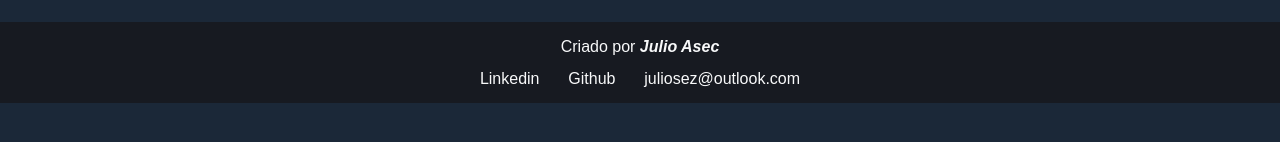
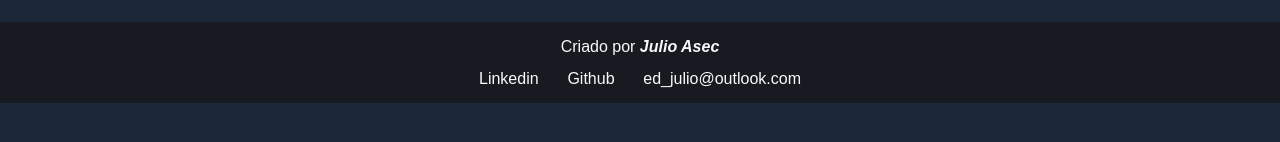
Before and after one commit to Julioasec/lista-de-tarefas, an Angular app: page /home in a window 1280 px wide. Shown: the part 652-794 px from the top of the page. Built offline with nearby package versions, Linux system fonts and the light colour scheme; a web font is replaced by a local one.

Commit message:
alterações no href do footer

```diff
--- a/src/app/components/footer/footer.component.html
+++ b/src/app/components/footer/footer.component.html
@@ -2,9 +2,9 @@
     <div class="footer">
         <p>Criado por <span class="embed-text">Julio Asec</span></p>
         <div class="contatos">
-            <a href="">Linkedin</a>
-            <a href="">Github</a>
-            <a href="">juliosez@outlook.com</a>
+            <a href="https://www.linkedin.com/in/julio-asec/" target="_blank">Linkedin</a>
+            <a href="https://github.com/Julioasec" target="_blank">Github</a>
+            <a href="mailto:ed_julio@outlook.com">ed_julio@outlook.com</a>
         </div>
     </div>
 </footer>
```
